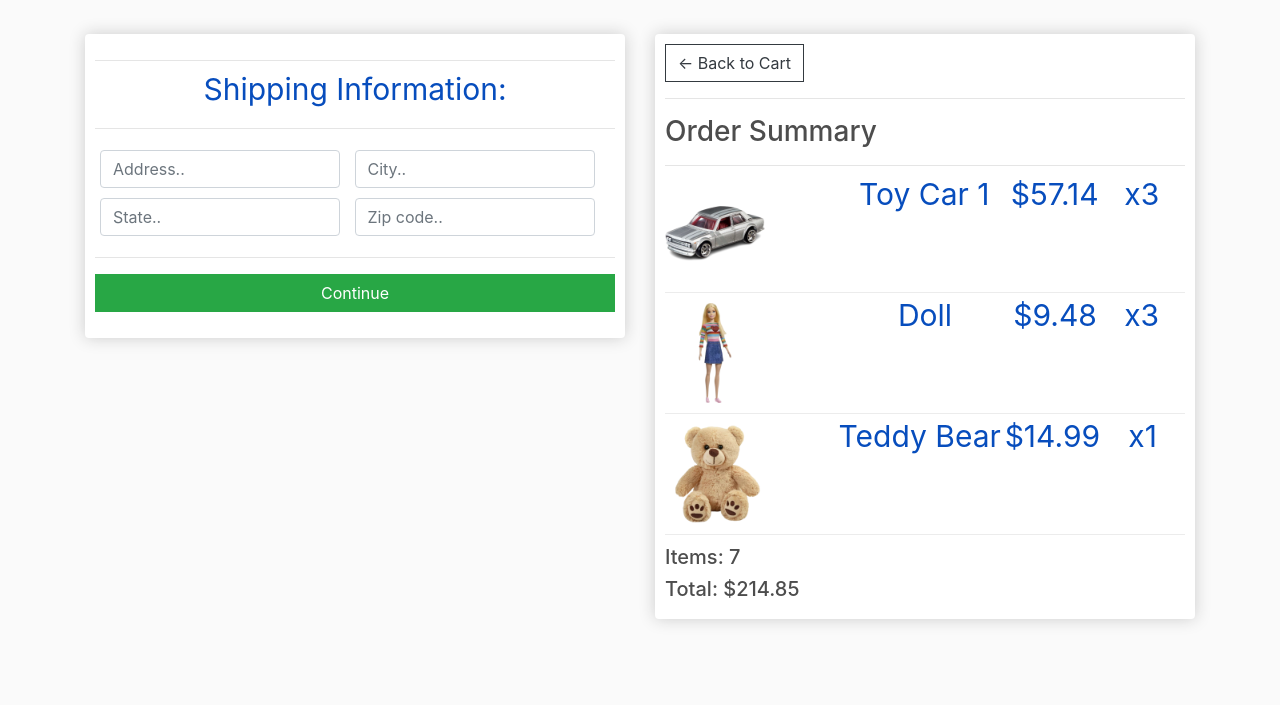
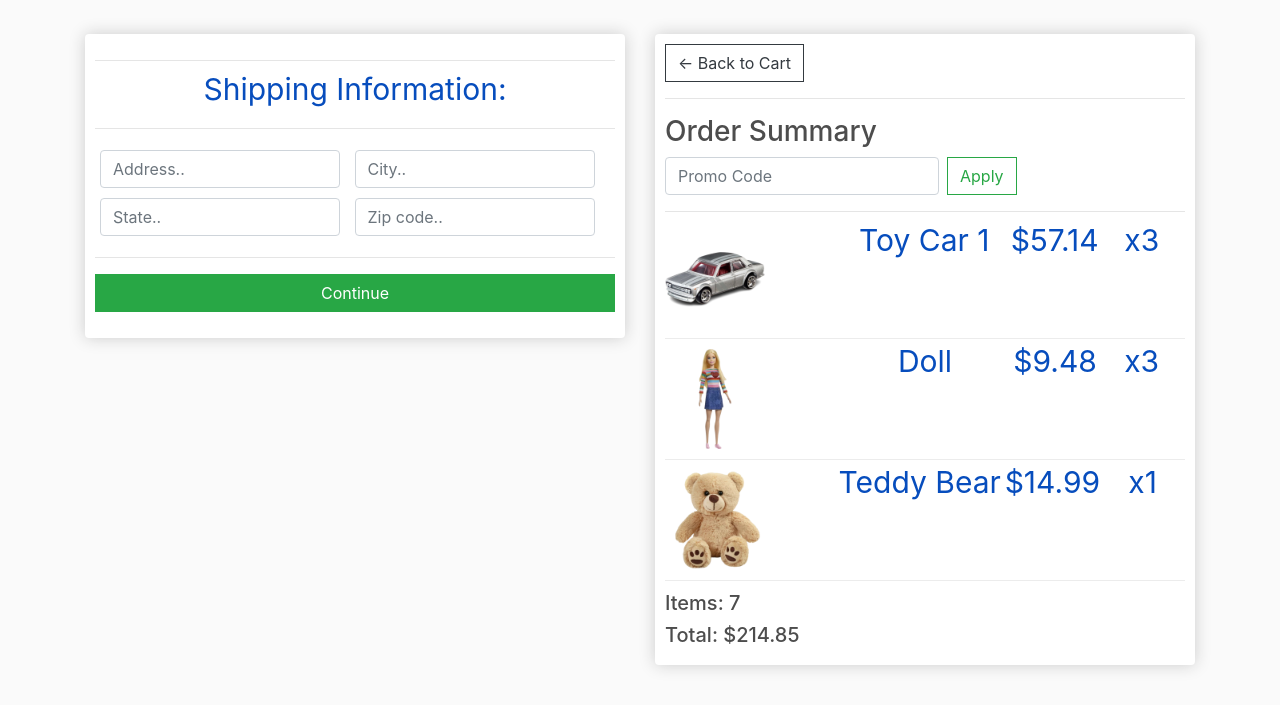
Before and after one commit to seif678/ShoppingCartProject, a Django app: page /checkout/ in a window 1280 px wide. Shown: the part 56-761 px from the top of the page. Run offline with Django 4.2, Linux system fonts and the light colour scheme; a user stored in the database is signed in; data comes from the database, SQL or seed files in the repository; some libraries are stand-ins or nearby versions.

Commit message:
Adding promo code feature and fixing slider bug

```diff
--- a/Site/views.py
+++ b/Site/views.py
@@ -81,11 +81,20 @@ def Checkout(request):
         order, created = Order.objects.get_or_create(customer=customer, complete=False)
         items = order.orderitem_set.all()
         cartItems = order.get_cart_items
+        newtotal = order.get_cart_total*0.9
     else:
         items = []
         order = {'get_cart_total': 0, 'get_cart_items': 0, 'shipping': False}
         cartItems = order['get_cart_items']
-    context = {'items': items, 'order': order, 'cartItems': cartItems}
+        newtotal = order.get_cart_total*0.9
+    promocodes = ["PromoCode","promo","promocode"]
+    str=''
+    if 'n' in request.GET:
+        n = request.GET['n']
+        if n in promocodes:
+            str = "After Discount: ${}".format(newtotal)
+
+    context = {'items': items, 'order': order, 'cartItems': cartItems,'newtotal':newtotal,'str':str}
     return render(request, 'Site/Checkout.html', context)
 
 
--- a/templates/Site/Checkout.html
+++ b/templates/Site/Checkout.html
@@ -50,6 +50,11 @@
 				<a  class="btn btn-outline-dark" href="{% url 'Cart' %}">&#x2190; Back to Cart</a>
 				<hr>
 				<h3>Order Summary</h3>
+            <form class="form-inline my-2 my-lg-0">
+      <input class="form-control mr-sm-2" name = "n"  placeholder="Promo Code">
+      <button class="btn btn-outline-success my-2 my-sm-0" type="submit">Apply</button>
+    </form>
+	</nav>
 				<hr>
 				{% for item in items %}
 				<div class="cart-row">
@@ -60,7 +65,8 @@
 				</div>
 				{% endfor %}
 				<h5>Items:   {{order.get_cart_items}}</h5>
-				<h5>Total:   ${{order.get_cart_total|floatformat:2}}</h5>
+                <h5>Total:   ${{order.get_cart_total|floatformat:2}} <br> {{ str }}</h5>
+
 			</div>
 		</div>
 	</div>
```
